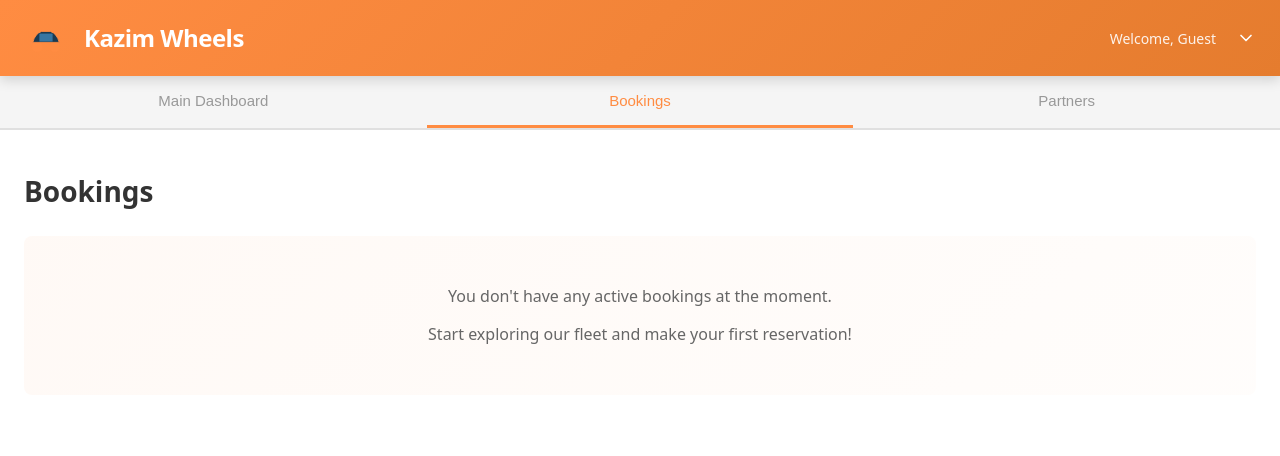
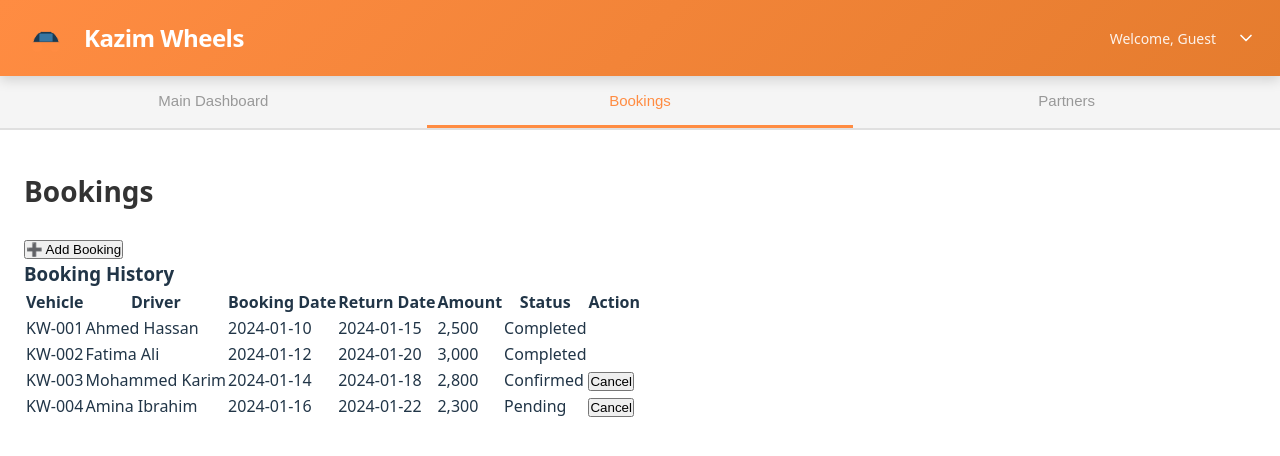
Before and after one commit to ezuu98/yangoApp, a React (Vite) app in the folder client/: page /dashboard in a window 1280 px wide. Both pictures are taken after a click on the button "Bookings". Shown: the top 456 px of the page. Built offline with nearby package versions, Linux system fonts and the light colour scheme.

Commit message:
completionId: cgen-1ad0dcc236b3471a94cc04ba4073acef
cgen-1ad0dcc236b3471a94cc04ba4073acef

```diff
--- a/client/src/pages/Dashboard.jsx
+++ b/client/src/pages/Dashboard.jsx
@@ -392,10 +392,113 @@ function Dashboard() {
       case 'bookings':
         return (
           <div className="tab-content">
-            <h2>Bookings</h2>
-            <div className="bookings-empty">
-              <p>You don't have any active bookings at the moment.</p>
-              <p>Start exploring our fleet and make your first reservation!</p>
+            <div className="bookings-header">
+              <h2>Bookings</h2>
+              <button className="add-booking-btn" onClick={() => setIsBookingModalOpen(true)}>
+                ➕ Add Booking
+              </button>
+            </div>
+
+            {isBookingModalOpen && (
+              <div className="modal-overlay" onClick={() => setIsBookingModalOpen(false)}>
+                <div className="modal-content" onClick={(e) => e.stopPropagation()}>
+                  <div className="modal-header">
+                    <h3>Add New Booking</h3>
+                    <button className="modal-close" onClick={() => setIsBookingModalOpen(false)}>✕</button>
+                  </div>
+                  <div className="modal-body">
+                    <div className="form-group">
+                      <label>Vehicle</label>
+                      <select
+                        value={newBooking.vehicle}
+                        onChange={(e) => setNewBooking({ ...newBooking, vehicle: e.target.value })}
+                      >
+                        <option value="">Select a vehicle</option>
+                        <option value="KW-001">KW-001 - Ahmed Hassan</option>
+                        <option value="KW-002">KW-002 - Fatima Ali</option>
+                        <option value="KW-003">KW-003 - Mohammed Karim</option>
+                        <option value="KW-004">KW-004 - Amina Ibrahim</option>
+                      </select>
+                    </div>
+                    <div className="form-group">
+                      <label>Booking Date</label>
+                      <input
+                        type="date"
+                        value={newBooking.bookingDate}
+                        onChange={(e) => setNewBooking({ ...newBooking, bookingDate: e.target.value })}
+                      />
+                    </div>
+                    <div className="form-group">
+                      <label>Return Date</label>
+                      <input
+                        type="date"
+                        value={newBooking.returnDate}
+                        onChange={(e) => setNewBooking({ ...newBooking, returnDate: e.target.value })}
+                      />
+                    </div>
+                    <div className="form-group">
+                      <label>Amount</label>
+                      <input
+                        type="number"
+                        placeholder="Enter booking amount"
+                        value={newBooking.amount}
+                        onChange={(e) => setNewBooking({ ...newBooking, amount: e.target.value })}
+                      />
+                    </div>
+                  </div>
+                  <div className="modal-footer">
+                    <button className="btn-cancel" onClick={() => setIsBookingModalOpen(false)}>Cancel</button>
+                    <button className="btn-submit" onClick={handleAddBooking}>Add Booking</button>
+                  </div>
+                </div>
+              </div>
+            )}
+
+            <div className="bookings-section">
+              <h3>Booking History</h3>
+              <div className="table-wrapper">
+                <table className="bookings-table">
+                  <thead>
+                    <tr>
+                      <th>Vehicle</th>
+                      <th>Driver</th>
+                      <th>Booking Date</th>
+                      <th>Return Date</th>
+                      <th>Amount</th>
+                      <th>Status</th>
+                      <th>Action</th>
+                    </tr>
+                  </thead>
+                  <tbody>
+                    {bookings.length > 0 ? (
+                      bookings.map((booking) => (
+                        <tr key={booking.id}>
+                          <td>{booking.vehicle}</td>
+                          <td>{booking.driver}</td>
+                          <td>{booking.bookingDate}</td>
+                          <td>{booking.returnDate}</td>
+                          <td className="currency">{booking.amount.toLocaleString()}</td>
+                          <td><span className={`booking-status status-${booking.status.toLowerCase()}`}>{booking.status}</span></td>
+                          <td>
+                            {booking.status !== 'Cancelled' && booking.status !== 'Completed' && (
+                              <button
+                                className="action-btn-cancel"
+                                onClick={() => handleCancelBooking(booking.id)}
+                              >
+                                Cancel
+                              </button>
+                            )}
+                          </td>
+                        </tr>
+                      ))
+                    ) : (
+                      <tr>
+                        <td colSpan="7" className="no-data">No bookings found</td>
+                      </tr>
+                    )}
+                  </tbody>
+                </table>
+              </div>
             </div>
           </div>
         );
```
